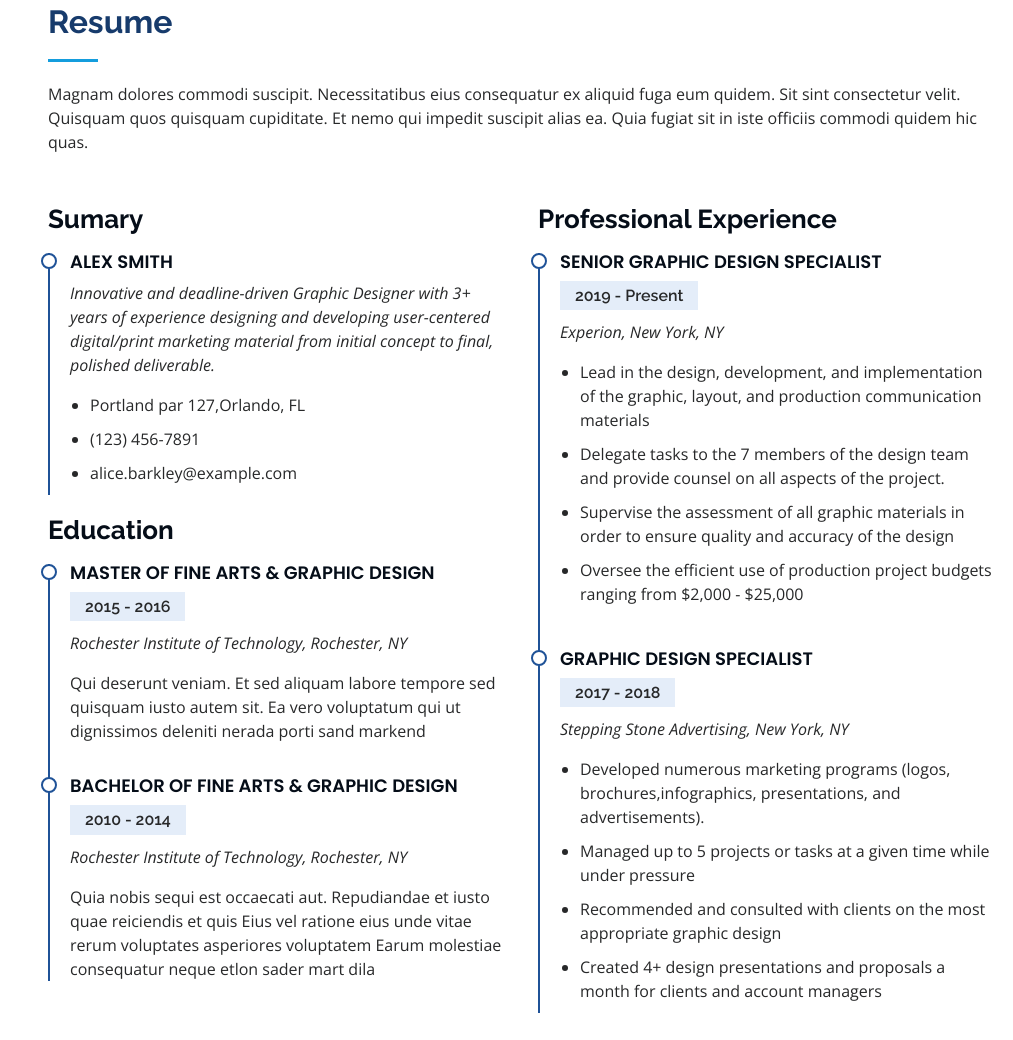
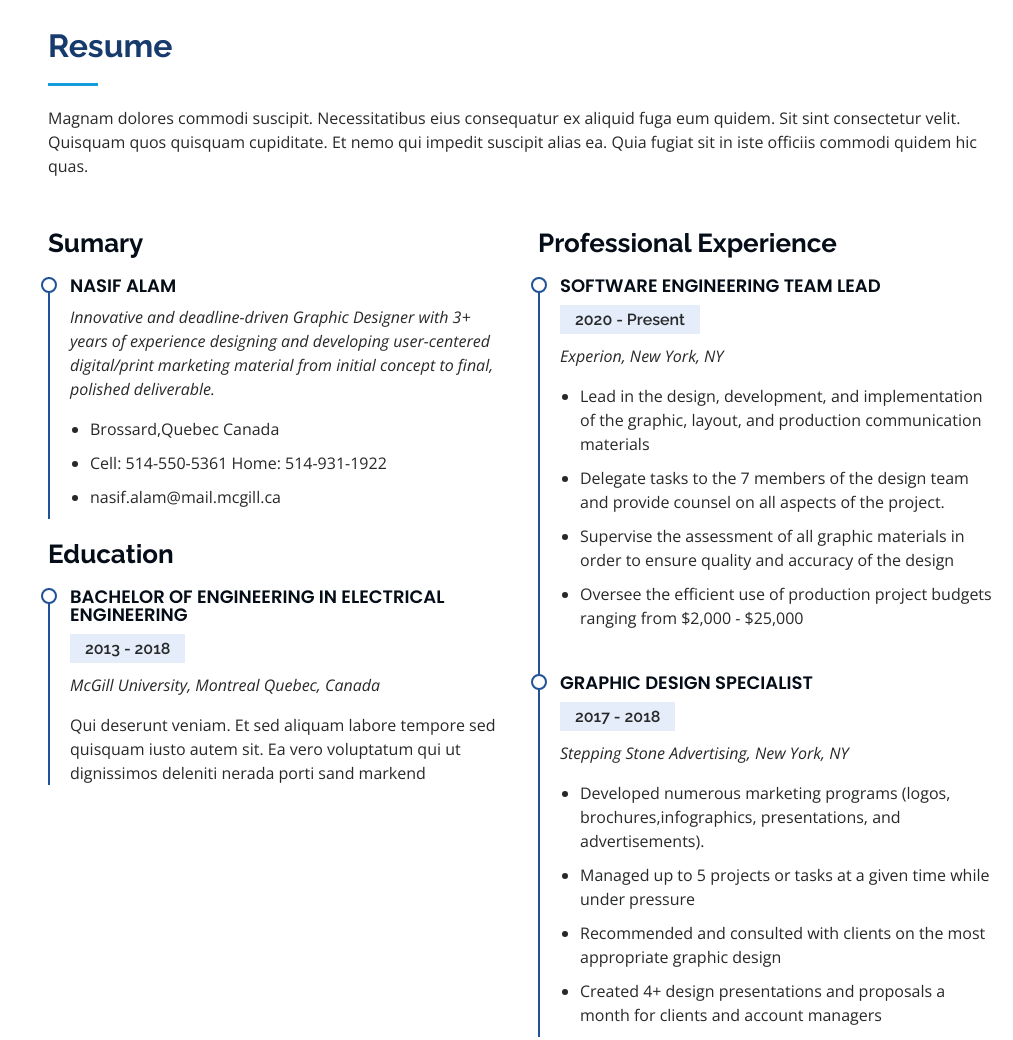
Before and after one commit to nasifalam/PersonalWebsite, a plain HTML site: page index.html in a window 1280 px wide. Shown: the part 2383-3423 px from the top of the page, without its empty margins (267-1280 px from the left). Drawn offline with nearby package versions, Linux system fonts and the light colour scheme.

Commit message:
changed the index file

```diff
--- a/index.html
+++ b/index.html
@@ -77,7 +77,7 @@
 
     <div class="hero-container" data-aos="fade-in">
       <h1>Nasif Alam</h1>
-      <p>I'm <span class="typed" data-typed-items="Designer, Developer, Freelancer, Photographer"></span></p>
+      <p>I'm <span class="typed" data-typed-items="Designer, Developer, Freelancer, Tinkerer"></span></p>
     </div>
   </section><!-- End Hero -->
 
@@ -105,7 +105,7 @@
             <div class="row">
               <div class="col-lg-6">
                 <ul>
-                  <li><i class="icofont-rounded-right"></i> <strong>Birthday:</strong> 1 May 1995</li>
+                  <li><i class="icofont-rounded-right"></i> <strong>Languages:</strong> English, French and Bengali</li>
                   <li><i class="icofont-rounded-right"></i> <strong>Website:</strong> www.example.com</li>
                   <li><i class="icofont-rounded-right"></i> <strong>Phone:</strong> +123 456 7890</li>
                   <li><i class="icofont-rounded-right"></i> <strong>City:</strong> City : New York, USA</li>
@@ -113,7 +113,7 @@
               </div>
               <div class="col-lg-6">
                 <ul>
-                  <li><i class="icofont-rounded-right"></i> <strong>Age:</strong> 30</li>
+                  <li><i class="icofont-rounded-right"></i> <strong>Hobbies:</strong>Chess, Soccer</li>
                   <li><i class="icofont-rounded-right"></i> <strong>Degree:</strong> Master</li>
                   <li><i class="icofont-rounded-right"></i> <strong>PhEmailone:</strong> email@example.com</li>
                   <li><i class="icofont-rounded-right"></i> <strong>Freelance:</strong> Available</li>
@@ -257,34 +257,29 @@
           <div class="col-lg-6" data-aos="fade-up">
             <h3 class="resume-title">Sumary</h3>
             <div class="resume-item pb-0">
-              <h4>Alex Smith</h4>
+              <h4>Nasif Alam</h4>
               <p><em>Innovative and deadline-driven Graphic Designer with 3+ years of experience designing and developing user-centered digital/print marketing material from initial concept to final, polished deliverable.</em></p>
               <ul>
-                <li>Portland par 127,Orlando, FL</li>
-                <li>(123) 456-7891</li>
-                <li>alice.barkley@example.com</li>
+                <li>Brossard,Quebec Canada</li>
+                <li>Cell: 514-550-5361 Home: 514-931-1922</li>
+                <li>nasif.alam@mail.mcgill.ca</li>
               </ul>
             </div>
 
             <h3 class="resume-title">Education</h3>
             <div class="resume-item">
-              <h4>Master of Fine Arts &amp; Graphic Design</h4>
-              <h5>2015 - 2016</h5>
-              <p><em>Rochester Institute of Technology, Rochester, NY</em></p>
+              <h4>Bachelor of Engineering in Electrical Engineering</h4>
+              <h5>2013 - 2018</h5>
+              <p><em>McGill University, Montreal Quebec, Canada</em></p>
               <p>Qui deserunt veniam. Et sed aliquam labore tempore sed quisquam iusto autem sit. Ea vero voluptatum qui ut dignissimos deleniti nerada porti sand markend</p>
             </div>
-            <div class="resume-item">
-              <h4>Bachelor of Fine Arts &amp; Graphic Design</h4>
-              <h5>2010 - 2014</h5>
-              <p><em>Rochester Institute of Technology, Rochester, NY</em></p>
-              <p>Quia nobis sequi est occaecati aut. Repudiandae et iusto quae reiciendis et quis Eius vel ratione eius unde vitae rerum voluptates asperiores voluptatem Earum molestiae consequatur neque etlon sader mart dila</p>
-            </div>
+
           </div>
           <div class="col-lg-6" data-aos="fade-up" data-aos-delay="100">
             <h3 class="resume-title">Professional Experience</h3>
             <div class="resume-item">
-              <h4>Senior graphic design specialist</h4>
-              <h5>2019 - Present</h5>
+              <h4>SOftware Engineering Team Lead</h4>
+              <h5>2020 - Present</h5>
               <p><em>Experion, New York, NY </em></p>
               <ul>
                 <li>Lead in the design, development, and implementation of the graphic, layout, and production communication materials</li>
```
